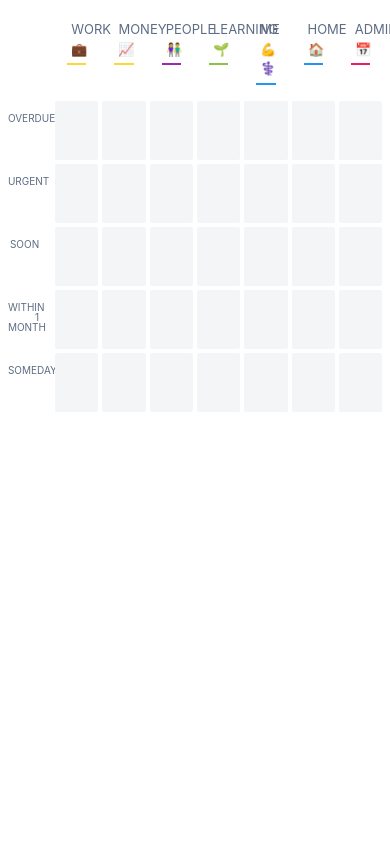
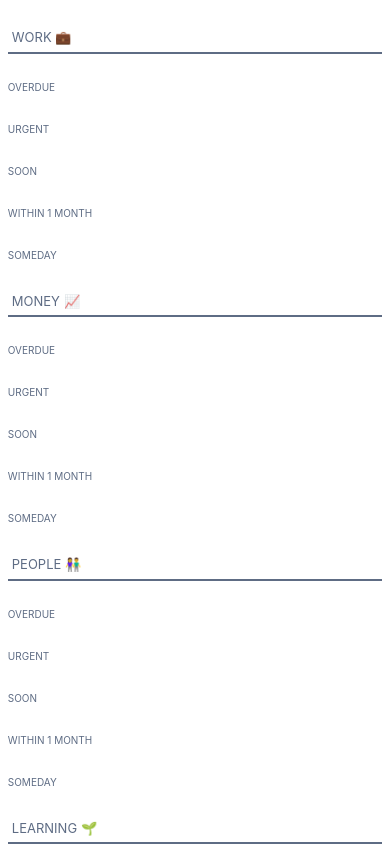
Before and after one commit to weeebr/tasks-board, an Angular app: page / in a window 390 px wide. Shown: the top 844 px of the page. Built offline with nearby package versions, Linux system fonts and the light colour scheme.

Commit message:
add mobile (WIP)

```diff
--- a/src/app/components/board/board.component.html
+++ b/src/app/components/board/board.component.html
@@ -1,4 +1,34 @@
-<table class="board">
+<div *ngIf="mobile" class="mobile">
+  <ng-container *ngFor="let col of boardData.columns; let colIdx = index">
+    <h2 class="column-title" >{{ col.name }}</h2>
+    <ng-container *ngFor="let area of boardData.areas; let areaIdx = index">
+      <h3
+        class="area-name"
+        [attr.data-area-idx]="areaIdx"
+        [attr.data-col-idx]="colIdx"
+        [class.is-hovered]="currentMousePos && currentMousePos[0] === colIdx && currentMousePos[1] === areaIdx"
+        [class.is-dragover]="currentDragPos && currentDragPos[0] === colIdx && currentDragPos[1] === areaIdx"
+        (dragleave)="onDragLeave($event)"
+        (dragover)="onDragOver($event)"
+        (mouseenter)="onMouseEnter($event)"
+        (click)="addTask({areaIdx, colIdx})"
+        (drop)="onDrop($event)">
+          {{ area.name }}
+      </h3>
+      <div class="task-area-container">
+        <app-tasks-area
+          [area]="area"
+          [areaIdx]="areaIdx"
+          [colIdx]="colIdx"
+          [isHovered]="currentMousePos && currentMousePos[0] === colIdx && currentMousePos[1] === areaIdx"
+          [tasks]="getAreaTasks({colIdx, areaIdx})">
+        </app-tasks-area>
+      </div>
+    </ng-container>
+  </ng-container>
+</div>
+
+<table *ngIf="!mobile" class="board">
   <thead>
     <ng-container *ngFor="let col of boardData.columns; let colIdx = index">
       <ng-container *ngIf="colIdx === 0">
--- a/src/app/components/board/board.component.scss
+++ b/src/app/components/board/board.component.scss
@@ -1,3 +1,77 @@
+.mobile {
+  padding: 12px 2%;
+
+  .column-title {
+    color: #5e6c84;
+    padding: 4px;
+    font-size: 13px;
+    line-height: 1.5;
+    text-transform: uppercase;
+    border-bottom: 2px solid;
+    padding-bottom: 4px;
+    margin: 12px 0;
+    display: block;
+  }
+
+  .area-name {
+    color: #5e6c84;
+    font-size: 10px;
+    text-transform: uppercase;
+    pointer-events: none;
+    vertical-align: top;
+    padding: 16px 0;
+    background: none;
+  }
+
+  .task-area-container {
+    border-radius: 2px;
+    background: #f4f5f7;
+    transition: all 1.1s ease;
+    vertical-align: top;
+    position: relative;
+
+    &.is-hovered {
+      cursor: pointer;
+      background: rgb(9 30 66 / 18%);
+
+      .add-task-area {
+        transition: all 0.3s ease;
+        transition-delay: 600ms;
+        position: relative;
+
+        &::before {
+          content: '+';
+          position: absolute;
+          width: 100%;
+          height: 100%;
+          text-align: center;
+          top: -7px;
+          left: 0;
+          right: 0;
+          bottom: 0;
+          border-radius: 2px;
+        }
+      }
+    }
+
+    .add-task-area {
+      display: flex;
+      cursor: pointer;
+      height: 0px;
+      justify-content: center;
+      bottom: 0;
+      width: 100%;
+      align-items: center;
+      background: #f2f2f2;
+      margin-top: 0;
+    }
+
+    &.is-dragover {
+      background: white;
+    }
+  }
+}
+
 .board {
   width: 98%;
   margin: 0 auto;
--- a/src/app/components/board/board.component.ts
+++ b/src/app/components/board/board.component.ts
@@ -19,6 +19,7 @@ export class BoardComponent implements OnInit, OnDestroy {
   private _draggedOverColIdx: BehaviorSubject <number> = new BehaviorSubject(null);
   draggedOverColIdx$ = this._draggedOverColIdx.asObservable();
   tasks: any;
+  mobile: boolean;
   boardData: any;
   isDragOver: boolean;
   currentDragPos: number[];
@@ -27,6 +28,10 @@ export class BoardComponent implements OnInit, OnDestroy {
   constructor(private taskService: TaskService, private taskAreaService: TaskAreaService, private boardDataService: BoardDataService) { }
 
   ngOnInit(): void {
+    console.log('<fff>', `window.innerWidth: `, window.innerWidth);
+    if (window.innerWidth < 660) {
+      this.mobile = true;
+    };
     this.taskService.tasks$.pipe(takeUntil(this.unsubscribeCollector)).subscribe(tasks => {
       this.tasks = tasks;
     });
--- a/src/app/components/task/task.component.html
+++ b/src/app/components/task/task.component.html
@@ -1,4 +1,5 @@
 <div class="task"
+  [class.mobile]="mobile"
   [class.file-over]="isDragOver"
   [class.is-hovered]="isHovered"
   [attr.data-area-idx]="areaIdx"
--- a/src/app/components/task/task.component.scss
+++ b/src/app/components/task/task.component.scss
@@ -15,6 +15,11 @@
   box-shadow: rgba(9, 30, 66, 0.25) 0px 1px 2px 0px;
   position: relative;
   cursor: grab;
+
+  &.mobile {
+    background-color: #f3f4f7;
+    box-shadow: none;
+  }
 
   @media screen and (max-width: 1300px) {
     font-size: 10px;
--- a/src/app/components/task/task.component.ts
+++ b/src/app/components/task/task.component.ts
@@ -13,10 +13,14 @@ export class TaskComponent implements OnInit {
   @Input() colIdx: any;
   isDragOver = false;
   isHovered = false;
+  mobile: boolean;
 
   constructor(private taskService: TaskService) { }
 
   ngOnInit(): void {
+    if (window.innerWidth < 660) {
+      this.mobile = true;
+    };
   }
 
   onDrag(event: DragEvent) {
```
